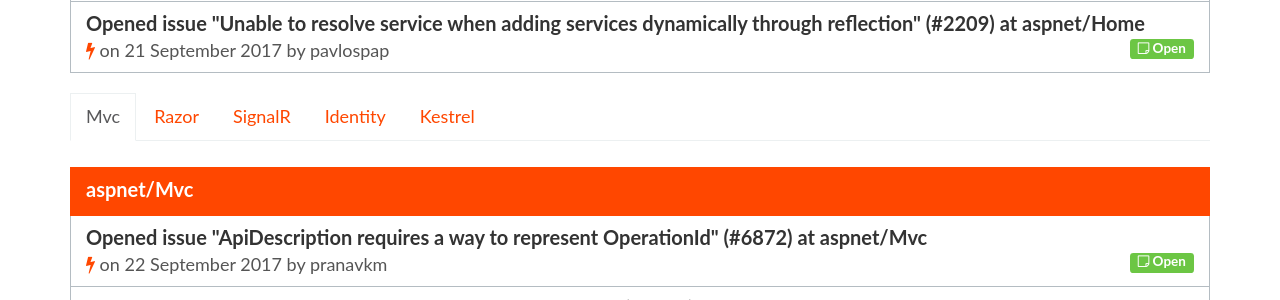
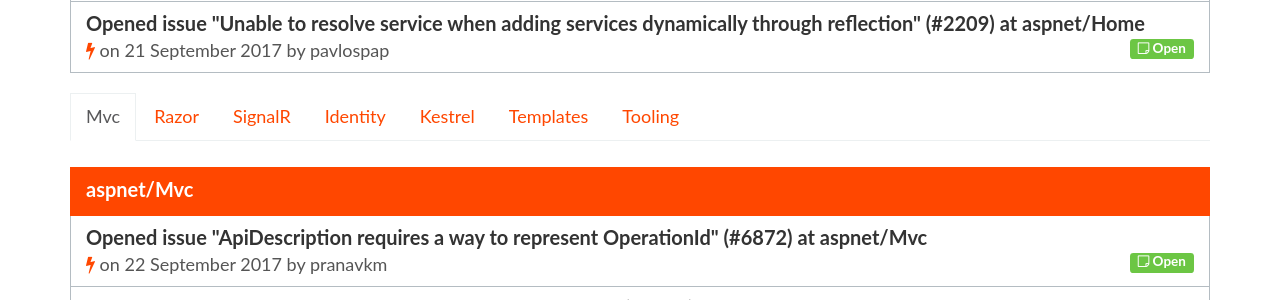
Before and after one commit to Code-Inside/KnowYourStack, a Jekyll site: the page built from _pages/aspnetcore.html, in a window 1280 px wide. Shown: the part 1670-1970 px from the top of the page. Built offline with Jekyll 4.4.1, drawn with Linux system fonts in a browser that asks for light colours; nearby versions of some CDN libraries.

Commit message:
templates and tooling

```diff
--- a/_pages/aspnetcore.html
+++ b/_pages/aspnetcore.html
@@ -82,6 +82,8 @@
 		<li><a data-toggle="tab" href="#SignalR">SignalR</a></li>
 		<li><a data-toggle="tab" href="#Identity">Identity</a></li>
 		<li><a data-toggle="tab" href="#Kestrel">Kestrel</a></li>
+		<li><a data-toggle="tab" href="#Templates">Templates</a></li>
+		<li><a data-toggle="tab" href="#Tooling">Tooling</a></li>
 	</ul>
 
 	<div class="tab-content">
@@ -132,14 +134,36 @@
 		</div>
 		<div id="Kestrel" class="tab-pane fade in">
 			<div class="list-group">
-                <a href="https://github.com/aspnet/KestrelHttpServer" class="list-group-item active">
-                    <h4 class="list-group-item-heading">aspnet/KestrelHttpServer</h4>
-                </a>
+                		<a href="https://github.com/aspnet/KestrelHttpServer" class="list-group-item active">
+                    			<h4 class="list-group-item-heading">aspnet/KestrelHttpServer</h4>
+                		</a>
 
 				{% for eventItem in site.data.AspNetCore.Data.Kestrel.Events %}
 					{% include DisplayGitHubEventItem.html eventItem=eventItem %}
 				{% endfor %}
 			</div>
 		</div>
+		<div id="Templates" class="tab-pane fade in">
+			<div class="list-group">
+                		<a href="https://github.com/aspnet/Templates" class="list-group-item active">
+                    			<h4 class="list-group-item-heading">aspnet/Templates</h4>
+                		</a>
+
+				{% for eventItem in site.data.AspNetCore.Data.Templates.Events %}
+					{% include DisplayGitHubEventItem.html eventItem=eventItem %}
+				{% endfor %}
+			</div>
+		</div>
+		<div id="Tooling" class="tab-pane fade in">
+			<div class="list-group">
+                		<a href="https://github.com/aspnet/Tooling" class="list-group-item active">
+                    			<h4 class="list-group-item-heading">aspnet/Tooling</h4>
+                		</a>
+
+				{% for eventItem in site.data.AspNetCore.Data.Tooling.Events %}
+					{% include DisplayGitHubEventItem.html eventItem=eventItem %}
+				{% endfor %}
+			</div>
+		</div>
 	</div>
 </section>
```
